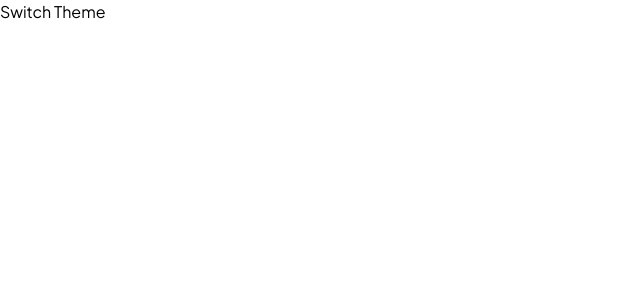
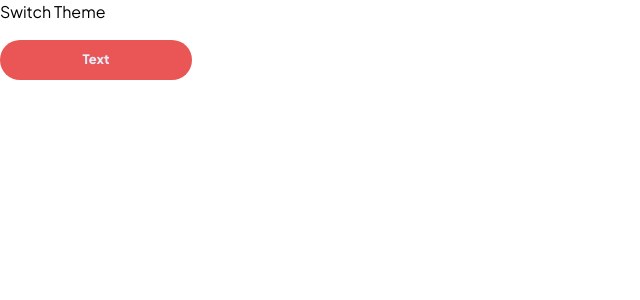
Before and after one commit to danielfayo/kanban, a Next.js app: page / in a window 1280 px wide. Shown: the top 300 px of the page, without its empty margins (0-640 px from the left). Built offline with nearby package versions, Linux system fonts and the light colour scheme.

Commit message:
Button Components Complete

```diff
--- a/src/app/page.tsx
+++ b/src/app/page.tsx
@@ -1,18 +1,20 @@
 "use client"
 
+import { Button } from "@/components/ui/Button";
 import useColorMode from "@/hooks/useColorMode";
 
 export default function Home() {
   const [colorMode, setColorMode] = useColorMode();
   return (
     <>
-      <div className="bg-white dark:bg-black w-full h-screen">
+      <div className="bg-White dark:bg-Main-Purple w-full h-screen">
         <button
           onClick={() => setColorMode(colorMode === "light" ? "dark" : "light")}
           className="bg-black text-white dark:bg-white dark:text-black"
         >
           Switch Theme
         </button>
+        <Button intent="destructive" className="w-48 mt-4" >Text</Button>
       </div>
     </>
   );
--- a/src/components/ui/Button.tsx
+++ b/src/components/ui/Button.tsx
@@ -6,24 +6,41 @@ const button = cva("button", {
     intent: {
       primary: [
         "bg-Main-Purple",
-
+        "text-Lines-Light",
+        "flex",
+        "items-center",
+        "justify-center",
+        "hover:bg-Main-Purple-Hover",
+        "rounded-full"
       ],
       secondary: [
-        "bg-white",
-        "text-gray-800",
-        "border-gray-400",
-        "hover:bg-gray-100",
+        "bg-Light-Grey-Light-Bg",
+        "text-Main-Purple",
+        "flex",
+        "items-center",
+        "justify-center",
+        "dark:bg-White",
+        "rounded-full"
+      ],
+      destructive: [
+        "bg-Red",
+        "text-Lines-Light",
+        "flex",
+        "items-center",
+        "justify-center",
+        "rounded-full",
+        "hover:bg-Red-Hover"
       ],
     },
     size: {
-      small: ["text-sm", "py-1", "px-2"],
-      medium: ["text-base", "py-2", "px-4"],
+      large: ["text-[0.9375rem]", "h-12", "font-extrabold"],
+      small: ["text-[0.8125rem]", "h-10", "font-extrabold"],
     },
   },
-  compoundVariants: [{ intent: "primary", size: "medium", class: "uppercase" }],
+//   compoundVariants: [{ intent: "primary", size: "small",}],
   defaultVariants: {
     intent: "primary",
-    size: "medium",
+    size: "small",
   },
 });
 
```
